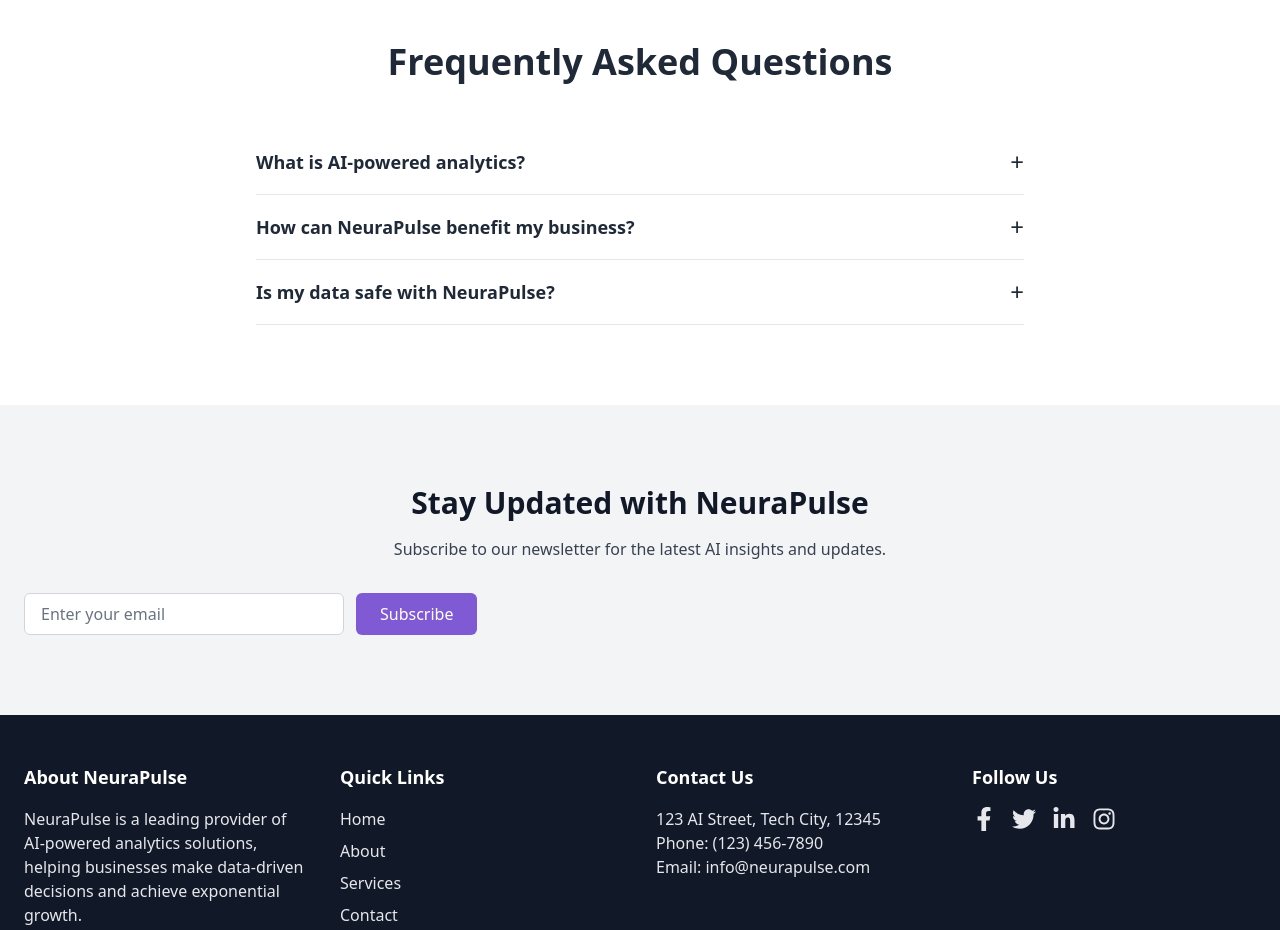
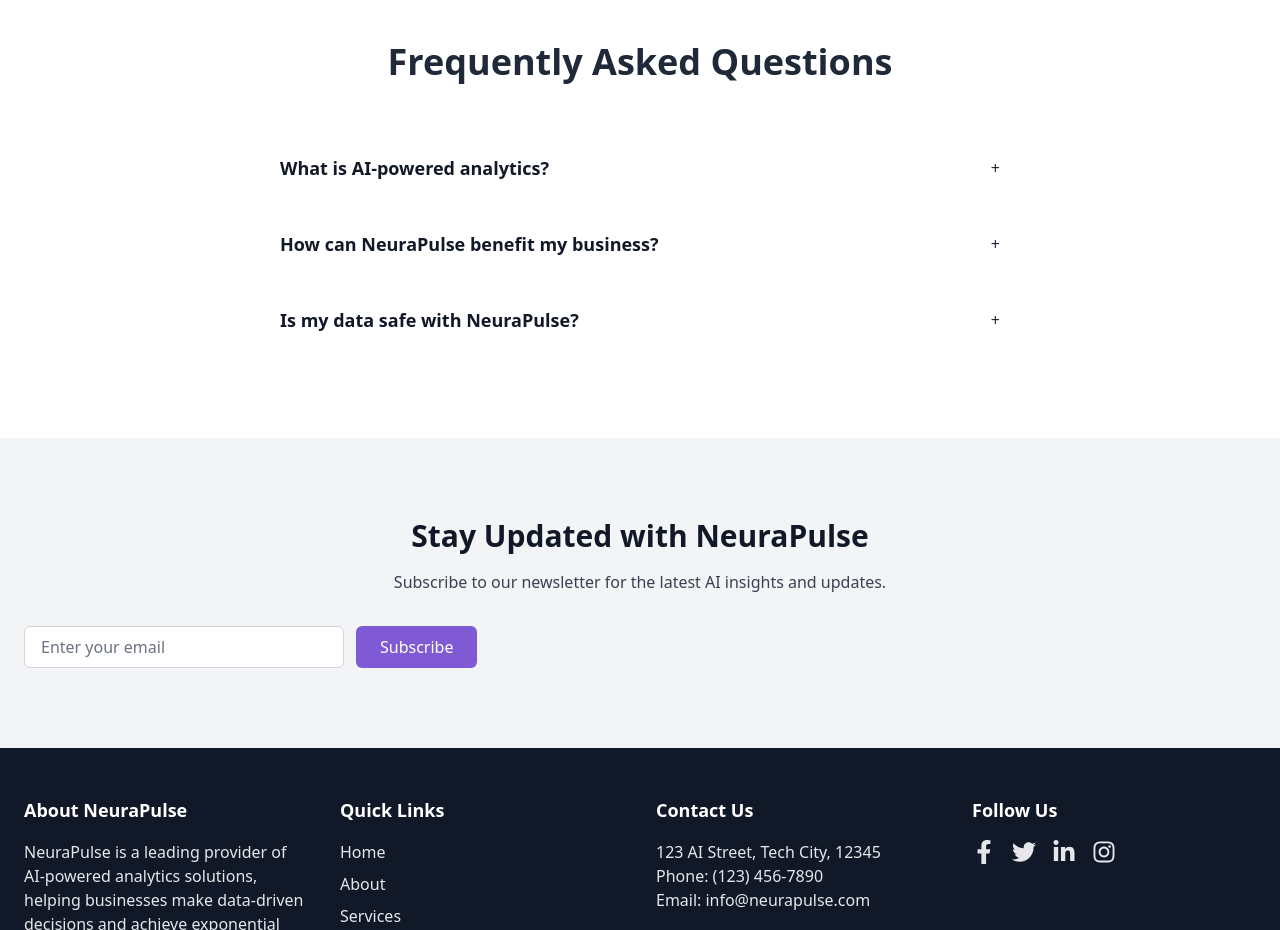
Before and after one commit to Chymezy/-PRODIGY_WD_01, a React (Vite) app: page / in a window 1280 px wide. Shown: the part 2620-3550 px from the top of the page. Built offline with nearby package versions, Linux system fonts and the light colour scheme.

Commit message:
landing page FAQ section improved for darkmode users

```diff
--- a/src/components/LandingPage.tsx
+++ b/src/components/LandingPage.tsx
@@ -15,34 +15,35 @@ import * as z from 'zod';
 import { withTranslation } from '../hoc/withTranslation';
 import { t } from '../utils/translate';
 
-const FAQItem: React.FC<{ question: string; answer: string }> = ({ question, answer }) => {
+const FAQItem: React.FC<{ question: string; answer: string }> = memo(({ question, answer }) => {
   const [isOpen, setIsOpen] = useState(false);
 
   return (
-    <div className="border-b border-gray-200 py-4">
+    <div className="bg-white dark:bg-gray-800 p-6 rounded-lg">
       <button
         className="flex justify-between items-center w-full text-left"
         onClick={() => setIsOpen(!isOpen)}
+        aria-expanded={isOpen}
       >
-        <span className="text-lg font-semibold">{question}</span>
-        <span className="text-2xl">{isOpen ? '−' : '+'}</span>
+        <h3 className="text-lg font-semibold text-gray-900 dark:text-white">{question}</h3>
+        <span className="ml-6">{isOpen ? '-' : '+'}</span>
       </button>
       <AnimatePresence>
         {isOpen && (
           <motion.div
             initial={{ height: 0, opacity: 0 }}
-            animate={{ height: 'auto', opacity: 1 }}
+            animate={{ height: "auto", opacity: 1 }}
             exit={{ height: 0, opacity: 0 }}
             transition={{ duration: 0.3 }}
-            className="mt-2 text-gray-600"
+            className="mt-2"
           >
-            {answer}
+            <p className="text-gray-600 dark:text-gray-200">{answer}</p>
           </motion.div>
         )}
       </AnimatePresence>
     </div>
   );
-};
+});
 
 const schema = z.object({
   email: z
```
